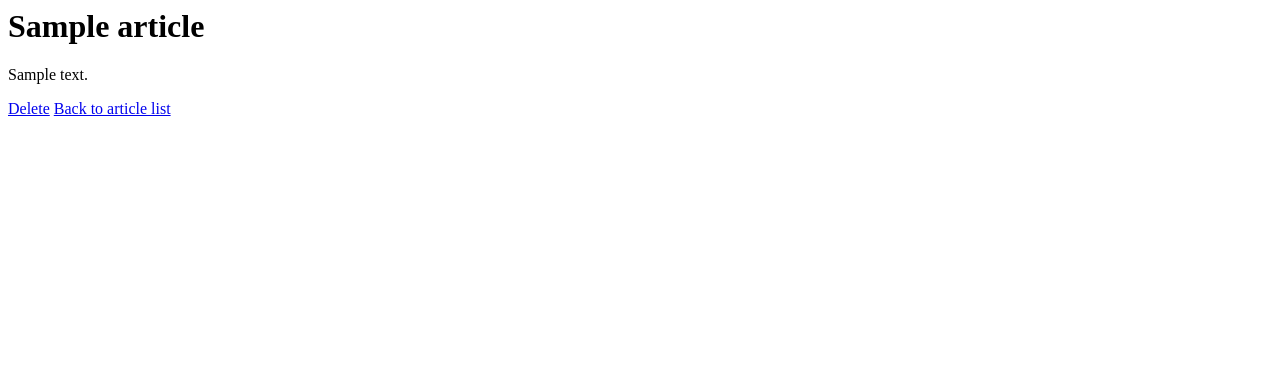
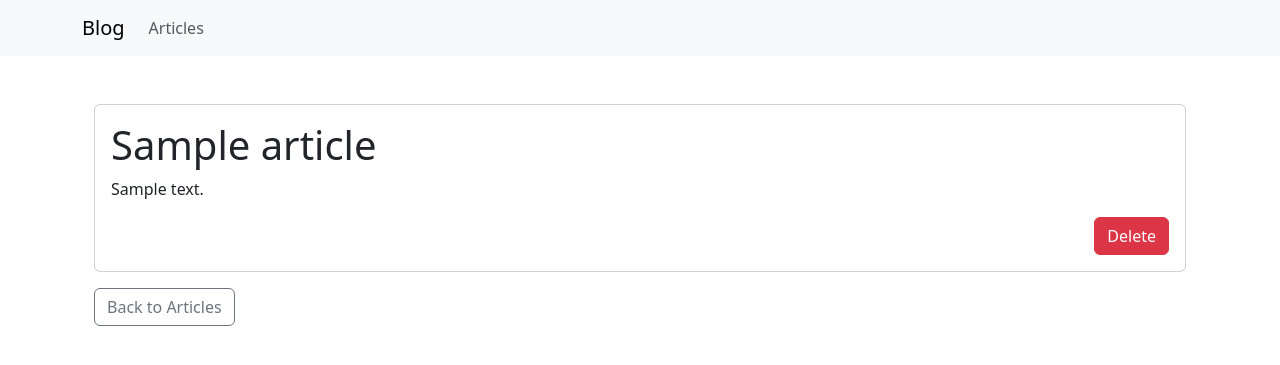
Before and after one commit to Pierrot69280/blogDjango, a Django app: page /website/article/1/ in a window 1280 px wide. Shown: the top 365 px of the page. Run offline with Django 5.2, Linux system fonts and the light colour scheme; tables that the repository leaves empty hold one stand-in row (values such as "Sample post"); some libraries are stand-ins or nearby versions.

Commit message:
bootstrap & navbar

```diff
--- a/blog/settings.py
+++ b/blog/settings.py
@@ -38,6 +38,7 @@ INSTALLED_APPS = [
     'django.contrib.messages',
     'django.contrib.staticfiles',
     'website.apps.WebsiteConfig',
+    'bootstrap5'
 ]
 
 MIDDLEWARE = [
--- a/website/templates/website/articles/show.html
+++ b/website/templates/website/articles/show.html
@@ -1,5 +1,23 @@
-<h1>{{ article.title }}</h1>
-<p>{{ article.description }}</p>
-<a href="{% url 'article_delete' article.id %}">Delete</a>
+{% extends 'website/base.html' %}
 
-<a href="{% url 'article_index' %}">Back to article list</a>
+{% block title %}{{ article.title }}{% endblock %}
+
+{% block content %}
+    <div class="container mt-5">
+        <div class="card">
+            <div class="card-body">
+                <h1 class="card-title">{{ article.title }}</h1>
+                <p class="card-text">{{ article.description }}</p>
+                <div class="text-end">
+                    <a href="{% url 'article_delete' article.id %}" class="btn btn-danger">
+                        <i class="fas fa-trash-alt"></i> Delete
+                    </a>
+                </div>
+            </div>
+        </div>
+
+        <a href="{% url 'article_index' %}" class="btn btn-outline-secondary mt-3">
+            <i class="fas fa-arrow-left"></i> Back to Articles
+        </a>
+    </div>
+{% endblock %}
--- /dev/null
+++ b/website/templates/website/base.html
@@ -0,0 +1,36 @@
+<!DOCTYPE html>
+<html lang="en">
+<head>
+    <meta charset="UTF-8">
+    <meta name="viewport" content="width=device-width, initial-scale=1.0">
+    <title>{% block title %}Blog{% endblock %}</title>
+
+    {% load bootstrap5 %}
+    {% bootstrap_css %}
+    {% bootstrap_javascript %}
+</head>
+<body>
+
+    <nav class="navbar navbar-expand-lg navbar-light bg-light mb-4">
+        <div class="container">
+            <a class="navbar-brand" href="#">Blog</a>
+            <button class="navbar-toggler" type="button" data-toggle="collapse" data-target="#navbarNav" aria-controls="navbarNav" aria-expanded="false" aria-label="Toggle navigation">
+                <span class="navbar-toggler-icon"></span>
+            </button>
+            <div class="collapse navbar-collapse" id="navbarNav">
+                <ul class="navbar-nav">
+                    <li class="nav-item">
+                        <a class="nav-link" href="{% url 'article_index' %}">Articles</a>
+                    </li>
+                </ul>
+            </div>
+        </div>
+    </nav>
+
+    <div class="container">
+        {% block content %}
+        {% endblock %}
+    </div>
+
+</body>
+</html>
```
Also changed, not shown: website/templates/website/articles/index.html (+25 -8 lines).
